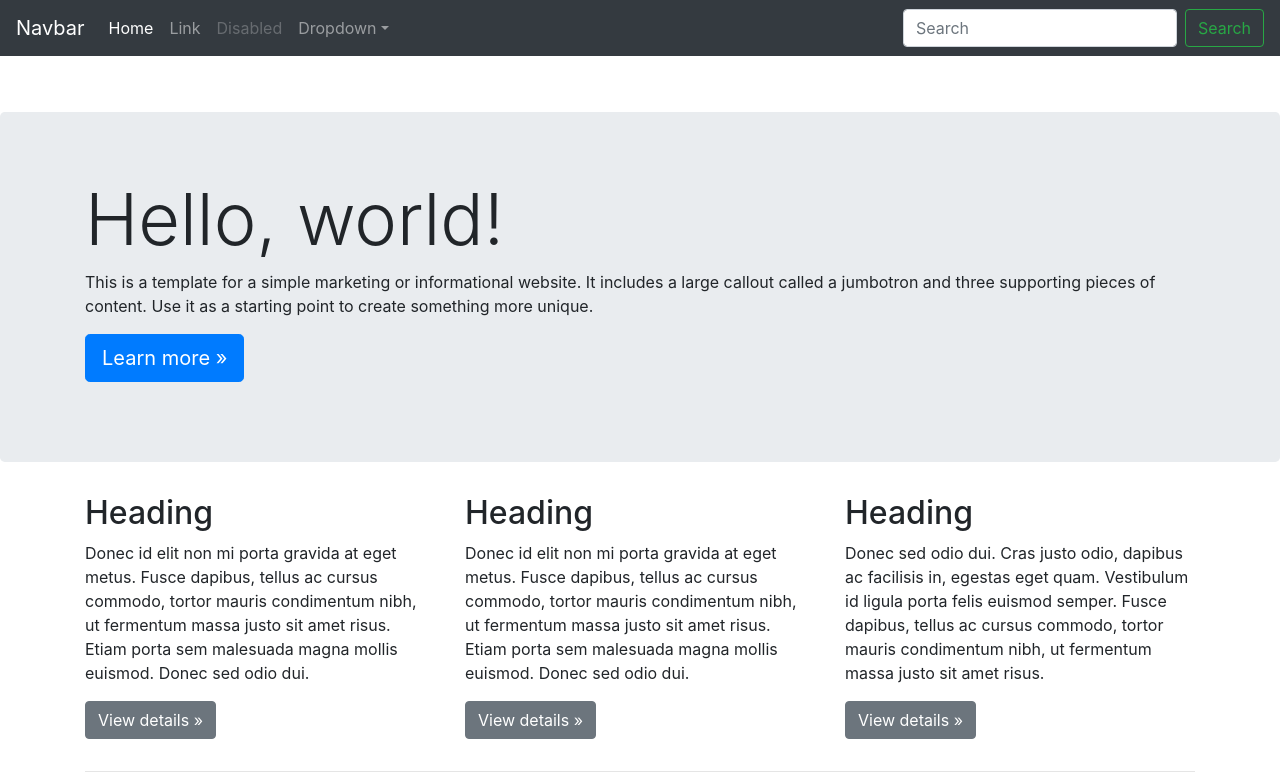
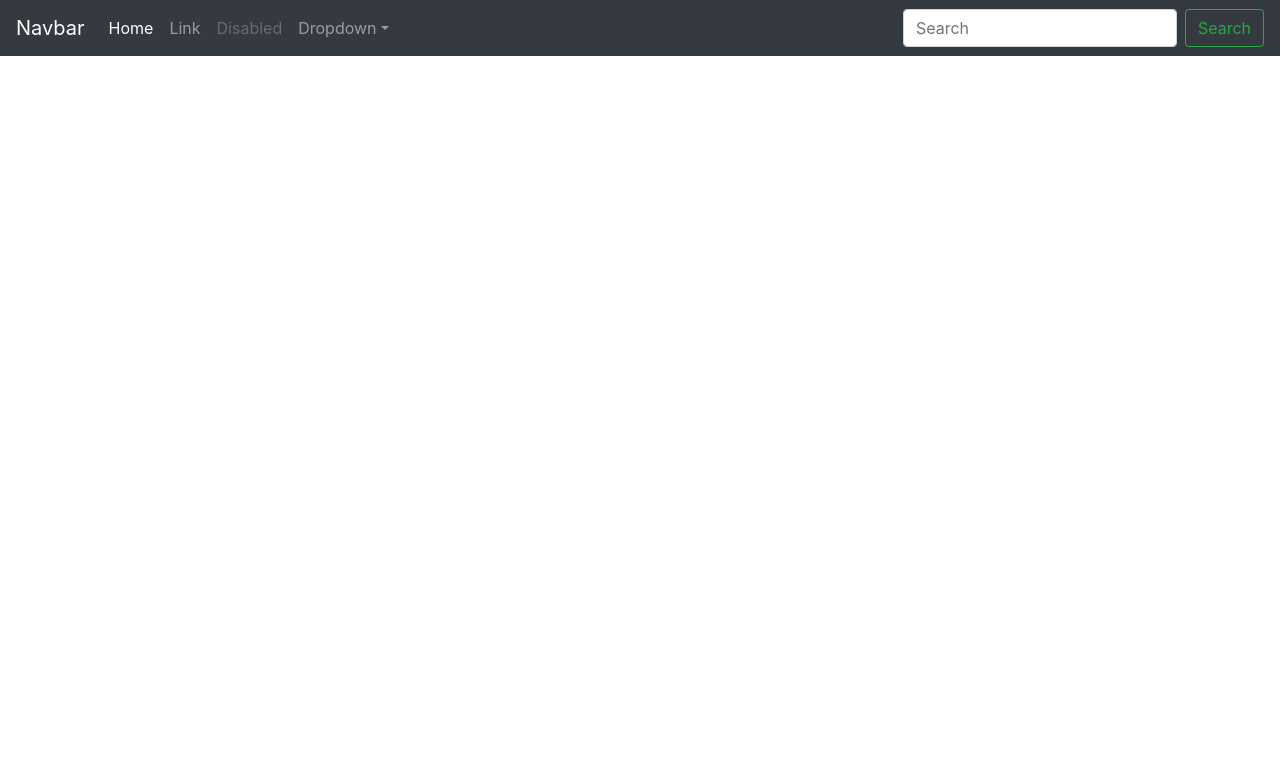
Before and after one commit to Adisorn-yim/Codium-answer, an Angular app: page / in a window 1280 px wide. Shown: the top 778 px of the page. Built offline with nearby package versions, Linux system fonts and the light colour scheme.

Commit message:
Create Header

```diff
--- a/src/app/app.component.html
+++ b/src/app/app.component.html
@@ -31,40 +31,3 @@
   </form>
 </div>
 </nav>
-
-<main role="main">
-
-<!-- Main jumbotron for a primary marketing message or call to action -->
-<div class="jumbotron">
-  <div class="container">
-    <h1 class="display-3">Hello, world!</h1>
-    <p>This is a template for a simple marketing or informational website. It includes a large callout called a jumbotron and three supporting pieces of content. Use it as a starting point to create something more unique.</p>
-    <p><a class="btn btn-primary btn-lg" href="#" role="button">Learn more &raquo;</a></p>
-  </div>
-</div>
-
-<div class="container">
-  <!-- Example row of columns -->
-  <div class="row">
-    <div class="col-md-4">
-      <h2>Heading</h2>
-      <p>Donec id elit non mi porta gravida at eget metus. Fusce dapibus, tellus ac cursus commodo, tortor mauris condimentum nibh, ut fermentum massa justo sit amet risus. Etiam porta sem malesuada magna mollis euismod. Donec sed odio dui. </p>
-      <p><a class="btn btn-secondary" href="#" role="button">View details &raquo;</a></p>
-    </div>
-    <div class="col-md-4">
-      <h2>Heading</h2>
-      <p>Donec id elit non mi porta gravida at eget metus. Fusce dapibus, tellus ac cursus commodo, tortor mauris condimentum nibh, ut fermentum massa justo sit amet risus. Etiam porta sem malesuada magna mollis euismod. Donec sed odio dui. </p>
-      <p><a class="btn btn-secondary" href="#" role="button">View details &raquo;</a></p>
-    </div>
-    <div class="col-md-4">
-      <h2>Heading</h2>
-      <p>Donec sed odio dui. Cras justo odio, dapibus ac facilisis in, egestas eget quam. Vestibulum id ligula porta felis euismod semper. Fusce dapibus, tellus ac cursus commodo, tortor mauris condimentum nibh, ut fermentum massa justo sit amet risus.</p>
-      <p><a class="btn btn-secondary" href="#" role="button">View details &raquo;</a></p>
-    </div>
-  </div>
-
-  <hr>
-
-</div> <!-- /container -->
-
-</main>
--- a/src/app/app.module.ts
+++ b/src/app/app.module.ts
@@ -5,10 +5,11 @@ import { AppRoutingModule } from './app-routing.module';
 import { AppComponent } from './app.component';
 import { HeaderComponent } from './header/header.component';
 
+
 @NgModule({
   declarations: [
     AppComponent,
-    HeaderComponent
+    HeaderComponent,
   ],
   imports: [
     BrowserModule,
--- a/src/app/header/header.component.html
+++ b/src/app/header/header.component.html
@@ -1,37 +1 @@
 <p>header works!</p>
-
-<!doctype html>
-<html lang="en">
-  <head>
-    <meta charset="utf-8">
-    <meta name="viewport" content="width=device-width, initial-scale=1, shrink-to-fit=no">
-    <meta name="description" content="">
-    <meta name="author" content="Mark Otto, Jacob Thornton, and Bootstrap contributors">
-    <meta name="generator" content="Jekyll v3.8.5">
-    <title>Jumbotron Template · Bootstrap</title>
-
-    <link rel="canonical" href="https://getbootstrap.com/docs/4.3/examples/jumbotron/">
-
-    <!-- Bootstrap core CSS -->
-<link href="/docs/4.3/dist/css/bootstrap.min.css" rel="stylesheet" integrity="sha384-ggOyR0iXCbMQv3Xipma34MD+dH/1fQ784/j6cY/iJTQUOhcWr7x9JvoRxT2MZw1T" crossorigin="anonymous">
-
-
-    <style>
-      .bd-placeholder-img {
-        font-size: 1.125rem;
-        text-anchor: middle;
-        -webkit-user-select: none;
-        -moz-user-select: none;
-        -ms-user-select: none;
-        user-select: none;
-      }
-
-      @media (min-width: 768px) {
-        .bd-placeholder-img-lg {
-          font-size: 3.5rem;
-        }
-      }
-    </style>
-    <!-- Custom styles for this template -->
-    <link href="jumbotron.css" rel="stylesheet">
-  </head>
```
